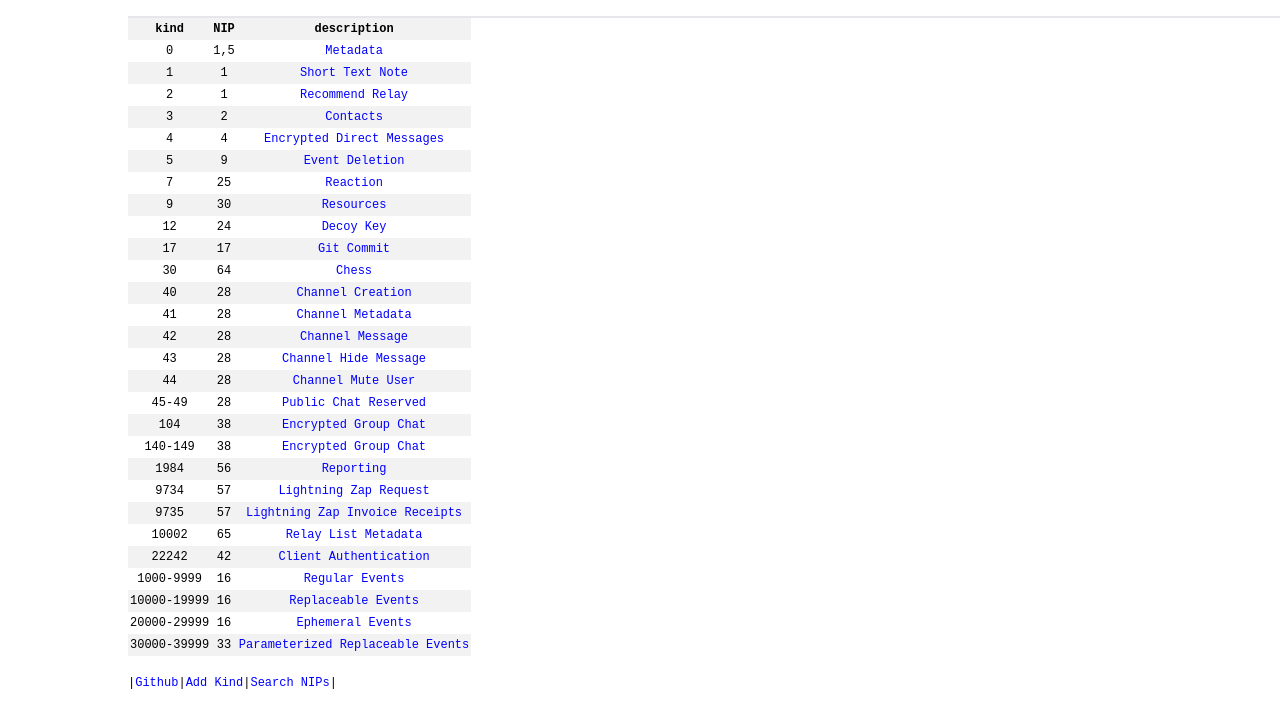
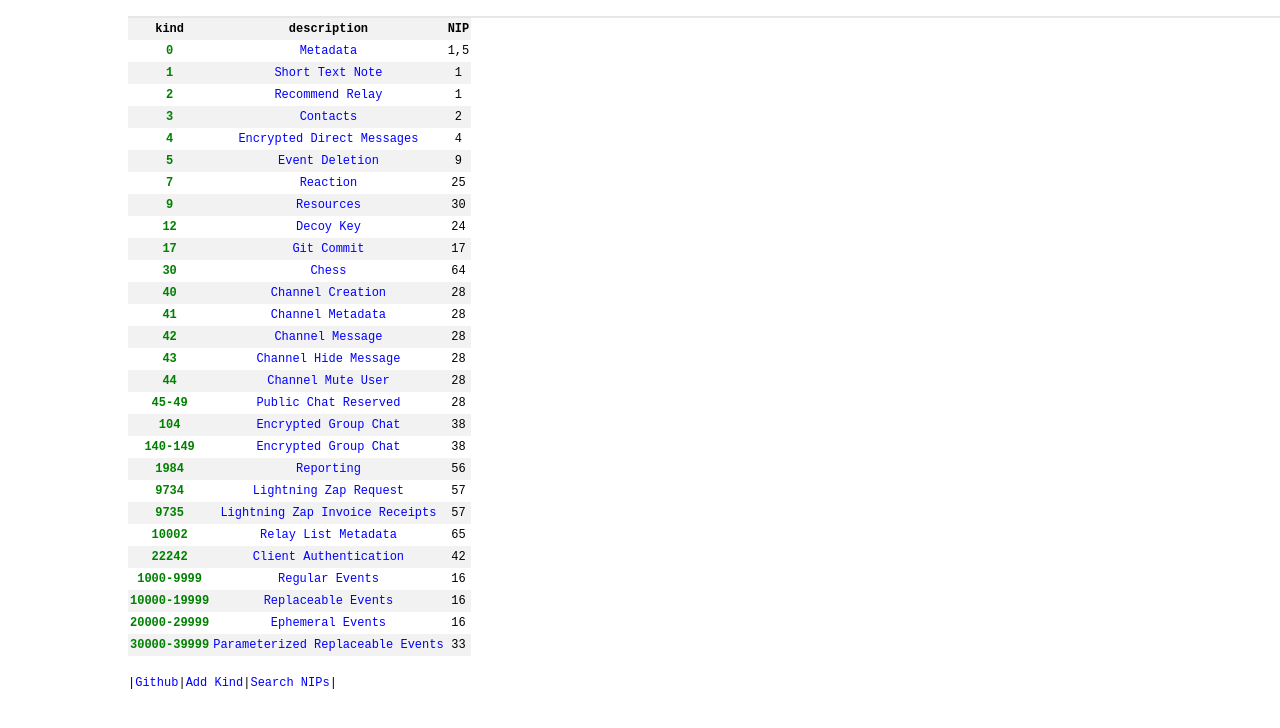
Before and after one commit to nostrdata/kinds, a plain HTML site: page index.html in a window 1280 px wide. Shown: the part 46-774 px from the top of the page. Drawn offline with nearby package versions, Linux system fonts and the light colour scheme.

Commit message:
change colours

```diff
--- a/index.html
+++ b/index.html
@@ -56,14 +56,13 @@
               <table style="text-align: center; padding: 10px;" cellpadding="2">
                 <tr>
                   <th>kind</th>
+                  <th>description</th>
                   <th>NIP</th>
-                  <th>description</th>
                 </tr>
                 ${di.data.map(
                   item => html`
                     <tr>
-                      <td>${item.kind}</td>
-                      <td>${item.NIP.join(',')}</td>
+                      <td style="color:green"><b>${item.kind}</b></td>
                       <td>
                         <a
                           target="_blank"
@@ -71,6 +70,7 @@
                           >${item.description}</a
                         >
                       </td>
+                      <td>${item.NIP.join(',')}</td>
                     </tr>
                   `
                 )}
```
Also changed, not shown: kinds.json (line endings or trailing spaces).
